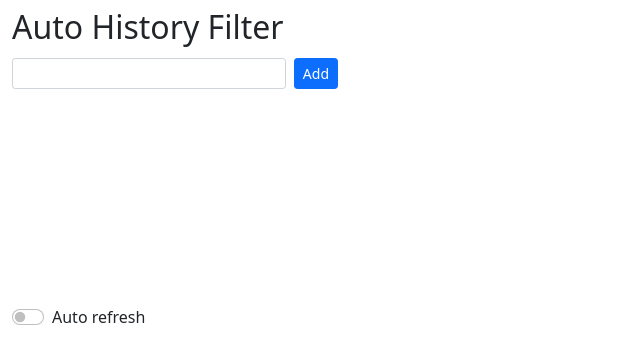
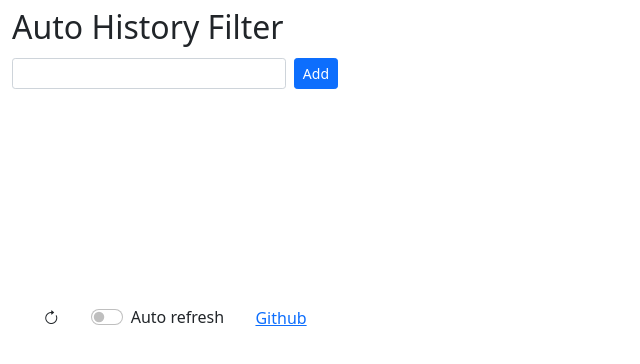
Before and after one commit to 93wilsonlu/auto-history-filter, a React (Create React App) app: page / in a window 1280 px wide. Shown: the top 364 px of the page, without its empty margins (0-640 px from the left). Built offline with nearby package versions, Linux system fonts and the light colour scheme.

Commit message:
Add refresh button

```diff
--- a/src/App.js
+++ b/src/App.js
@@ -10,10 +10,12 @@ class App extends React.Component {
         this.state = {
             url_list: [],
             auto_filter_on: false,
+            is_refreshing: false,
         };
         this.addURL = this.addURL.bind(this);
         this.deleteURL = this.deleteURL.bind(this);
         this.handleSwitch = this.handleSwitch.bind(this);
+        this.handleRefresh = this.handleRefresh.bind(this);
         chrome.storage.sync.get(["url_list", "auto_filter_on"], (obj) => {
             this.setState({
                 url_list: obj.url_list || [],
@@ -56,7 +58,27 @@ class App extends React.Component {
             });
         });
     }
+    handleRefresh() {
+        chrome.runtime.sendMessage({ message: "FILTER_ALL" });
+        this.setState({ is_refreshing: true });
+        setTimeout(() => {
+            this.setState({ is_refreshing: false });
+        }, 2000);
+    }
     render() {
+        let refresh_icon = this.state.is_refreshing ? (
+            <i
+                className="bi bi-check text-success"
+                onClick={this.handleRefresh}
+                style={{ cursor: "pointer" }}
+            ></i>
+        ) : (
+            <i
+                className="bi bi-arrow-clockwise"
+                onClick={this.handleRefresh}
+                style={{ cursor: "pointer" }}
+            ></i>
+        );
         return (
             <div className="container my-2">
                 <div className="d-flex justify-content-between align-items-center mb-1">
@@ -66,9 +88,14 @@ class App extends React.Component {
                 <List
                     url_list={this.state.url_list}
                     handleDelete={this.deleteURL}
-                />
-                <div class="form-check form-switch mb-1">
-                    <label class="form-check-label text-sm" for="auto-filter">
+                />{" "}
+                <div className="d-flex justify-content-evenly align-items-center mb-1">
+                    {refresh_icon}
+                    <div class="form-check form-switch">
+                        <label
+                            class="form-check-label text-sm"
+                            for="auto-filter"
+                        >
                             Auto refresh
                         </label>
                         <input
@@ -79,6 +106,13 @@ class App extends React.Component {
                             onChange={this.handleSwitch}
                         />
                     </div>
+                    <a
+                        href="https://github.com/93wilsonlu/auto-history-filter"
+                        class="text-decoration"
+                    >
+                        Github
+                    </a>
+                </div>
             </div>
         );
     }
--- a/src/components/InputBox.js
+++ b/src/components/InputBox.js
@@ -5,7 +5,6 @@ class InputBox extends React.Component {
         super(props);
         this.state = {
             textbox_url: "",
-            url_list: [],
         };
         this.handleChange = this.handleChange.bind(this);
         this.handleSubmit = this.handleSubmit.bind(this);
```
Also changed, not shown: public/background.js (+20 -3 lines). Lines whose indentation alone changed are shown as unchanged.
